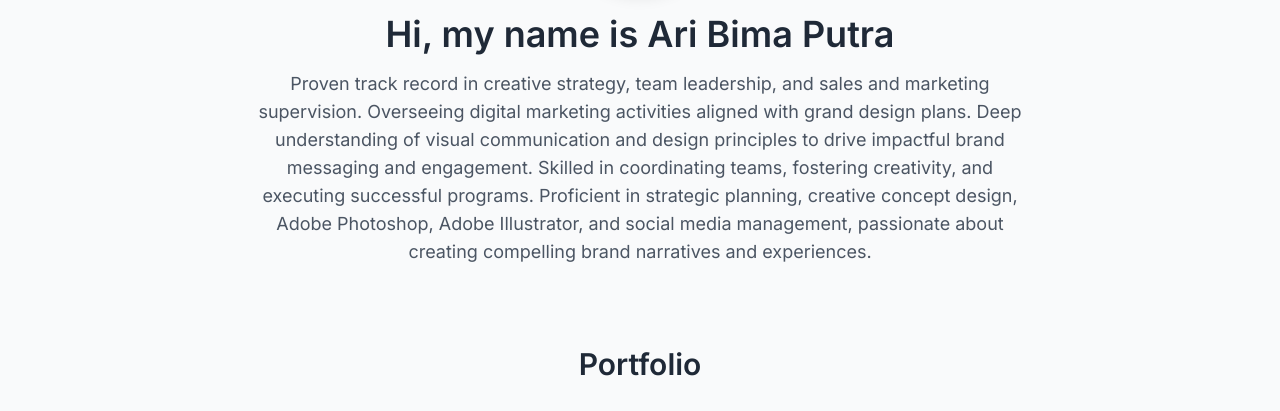
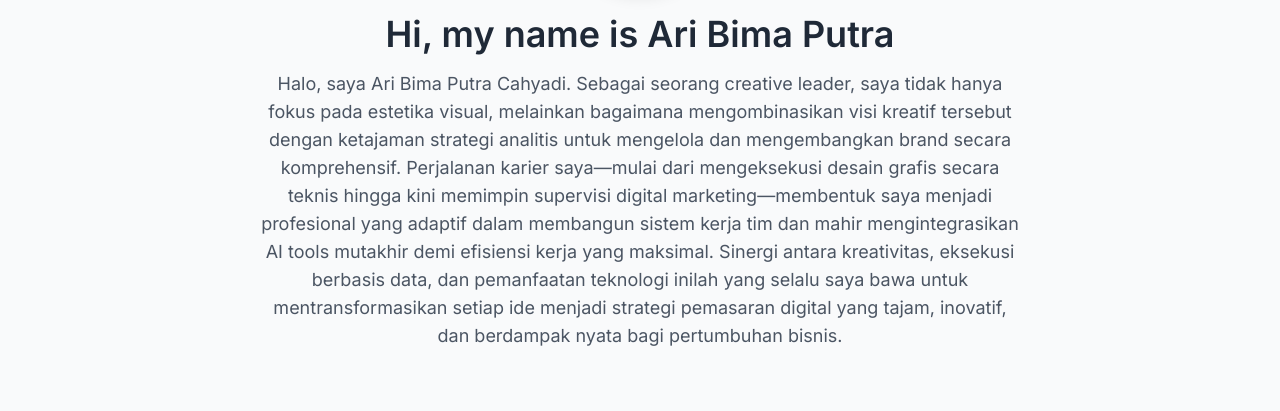
Before and after one commit to AriBimaPutra/aribimaputra.github.io, a plain HTML site: page index.html in a window 1280 px wide. Shown: the part 282-693 px from the top of the page. Drawn offline with nearby package versions, Linux system fonts and the light colour scheme.

Commit message:
Update index.html

```diff
--- a/index.html
+++ b/index.html
@@ -47,7 +47,7 @@
       <img src="https://i.imgur.com/86oXltN.jpg" alt="Profile Picture" class="mx-auto rounded-full w-40 h-40 object-cover mb-6 shadow-lg" />
 <h1 class="text-4xl font-extrabold mb-4">Hi, my name is Ari Bima Putra</h1>
 <p class="text-lg text-gray-600 max-w-3xl mx-auto">
-  Proven track record in creative strategy, team leadership, and sales and marketing supervision. Overseeing digital marketing activities aligned with grand design plans. Deep understanding of visual communication and design principles to drive impactful brand messaging and engagement. Skilled in coordinating teams, fostering creativity, and executing successful programs. Proficient in strategic planning, creative concept design, Adobe Photoshop, Adobe Illustrator, and social media management, passionate about creating compelling brand narratives and experiences.
+Halo, saya Ari Bima Putra Cahyadi. Sebagai seorang creative leader, saya tidak hanya fokus pada estetika visual, melainkan bagaimana mengombinasikan visi kreatif tersebut dengan ketajaman strategi analitis untuk mengelola dan mengembangkan brand secara komprehensif. Perjalanan karier saya—mulai dari mengeksekusi desain grafis secara teknis hingga kini memimpin supervisi digital marketing—membentuk saya menjadi profesional yang adaptif dalam membangun sistem kerja tim dan mahir mengintegrasikan AI tools mutakhir demi efisiensi kerja yang maksimal. Sinergi antara kreativitas, eksekusi berbasis data, dan pemanfaatan teknologi inilah yang selalu saya bawa untuk mentransformasikan setiap ide menjadi strategi pemasaran digital yang tajam, inovatif, dan berdampak nyata bagi pertumbuhan bisnis.
 </p>
     </section>
 
```
